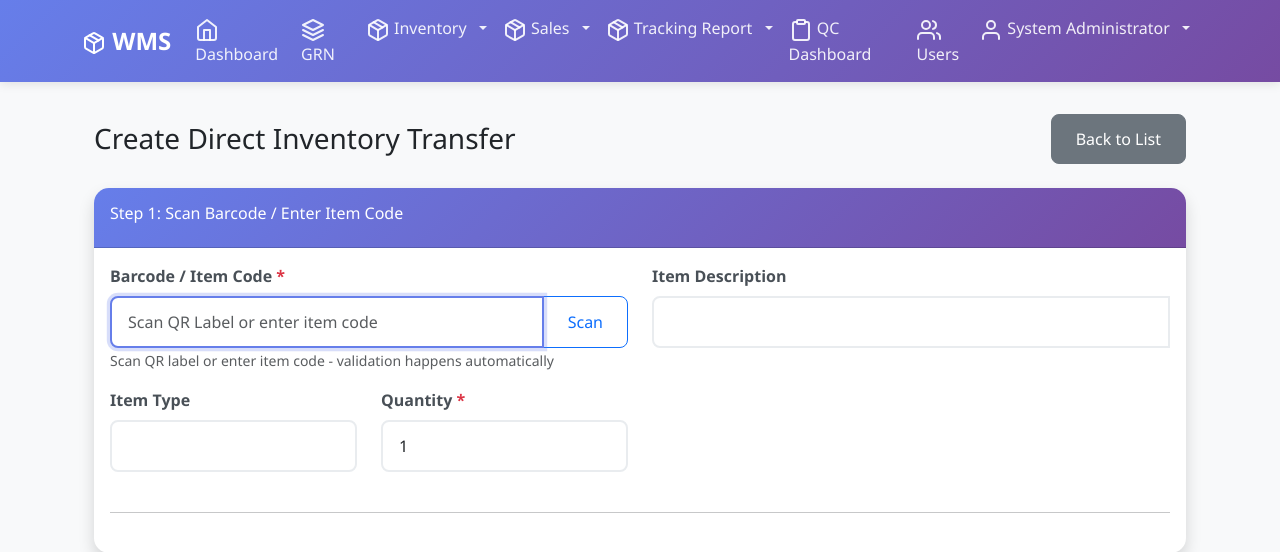
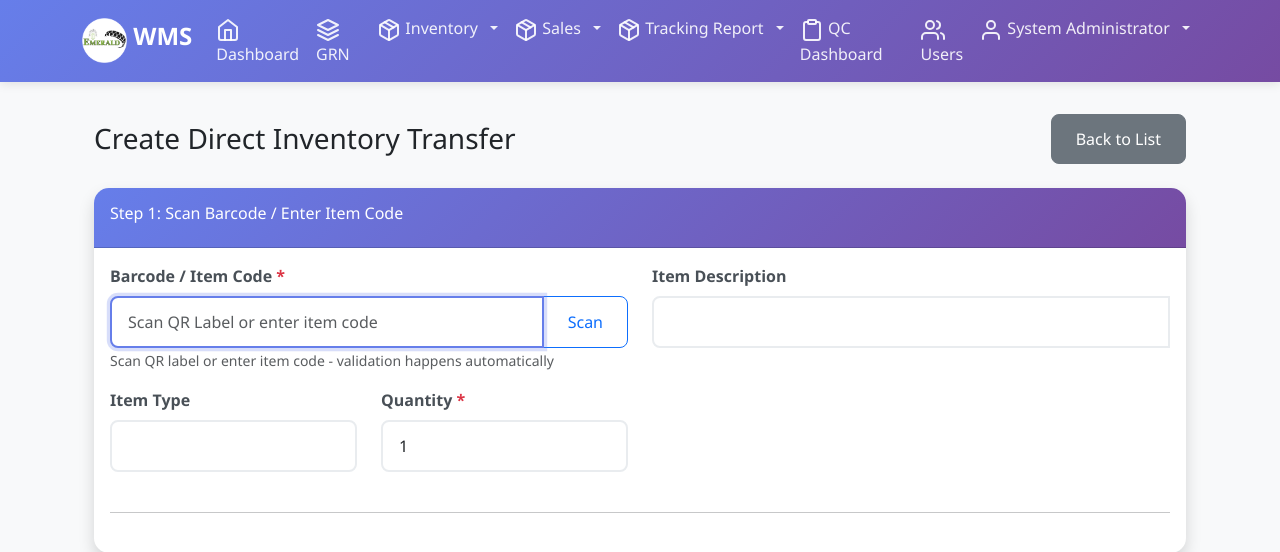
Before and after one commit to pragavigithub/Emrald_BarCode_20251206, a Flask app: page /direct-inventory-transfer/create in a window 1280 px wide. Shown: the top 552 px of the page. Run offline with Flask 3, Linux system fonts and the light colour scheme; a user stored in the database is signed in; parts of the project's set-up code (start-up, migrations or seed data) failed here and were passed over; some libraries are stand-ins or nearby versions.

Commit message:
UI Modified

```diff
--- a/templates/base.html
+++ b/templates/base.html
@@ -12,14 +12,14 @@
     <meta name="apple-mobile-web-app-capable" content="yes">
     <meta name="apple-mobile-web-app-status-bar-style" content="default">
     <meta name="apple-mobile-web-app-title" content="WMS">
-    <link rel="apple-touch-icon" href="{{ url_for('static', filename='icons/icon-192x192.png') }}">
+    <link rel="apple-touch-icon" href="{{ url_for('static', filename='icons/icon.png') }}" alt="Logo" width="40" height="40">
 
     <!-- Manifest -->
-    <link rel="manifest" href="{{ url_for('static', filename='manifest.json') }}">
+    <link rel="manifest" href="{{ url_for('static', filename='manifest.json') }}" alt="Logo" width="40" height="40">
 
     <!-- Icons -->
-    <link rel="icon" type="image/png" sizes="192x192" href="{{ url_for('static', filename='icons/icon-192x192.png') }}">
-    <link rel="icon" type="image/png" sizes="512x512" href="{{ url_for('static', filename='icons/icon-512x512.png') }}">
+    <link rel="icon" type="image/png" sizes="192x192" href="{{ url_for('static', filename='icons/icon.png') }}"alt="Logo" width="40" height="40">
+    <link rel="icon" type="image/png" sizes="512x512" href="{{ url_for('static', filename='icons/icon.png') }}" alt="Logo" width="40" height="40">
 
     <title>{% block title %}Warehouse Management System{% endblock %}</title>
 
@@ -39,8 +39,13 @@
 <!-- Navigation -->
 <nav class="navbar navbar-expand-lg navbar-dark">
     <div class="container">
+<!--        <a class="navbar-brand" href="{{ url_for('dashboard') }}">-->
+<!--            <i data-feather="package"></i> WMS-->
+<!--        </a>-->
         <a class="navbar-brand" href="{{ url_for('dashboard') }}">
-            <i data-feather="package"></i> WMS
+            <img src="{{ url_for('static', filename='icons/icon.png') }}" alt="Logo" width="45" height="45"
+                 class="d-inline-block align-top">
+            WMS
         </a>
 
         <button class="navbar-toggler" type="button" data-bs-toggle="collapse" data-bs-target="#navbarNav">
```
Also changed, not shown: static/icons/icon.png (added), 1 other file.
